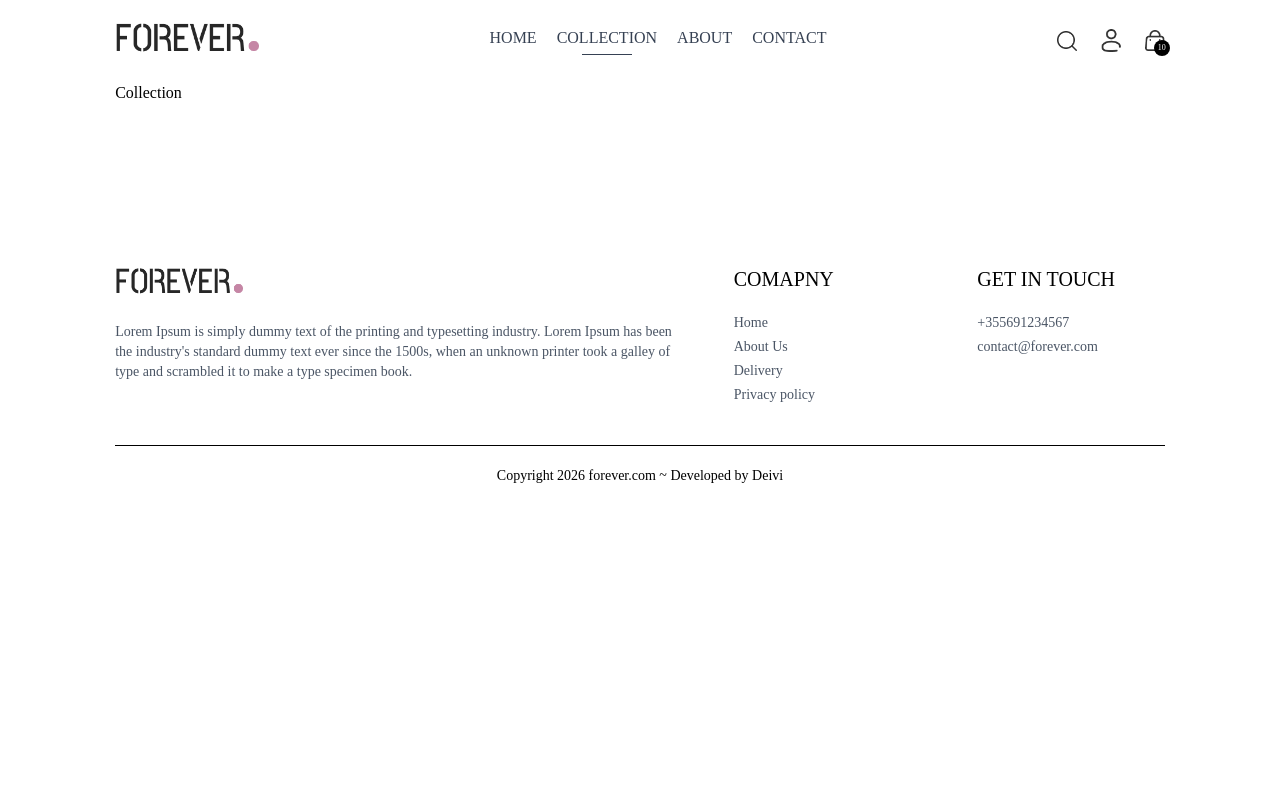
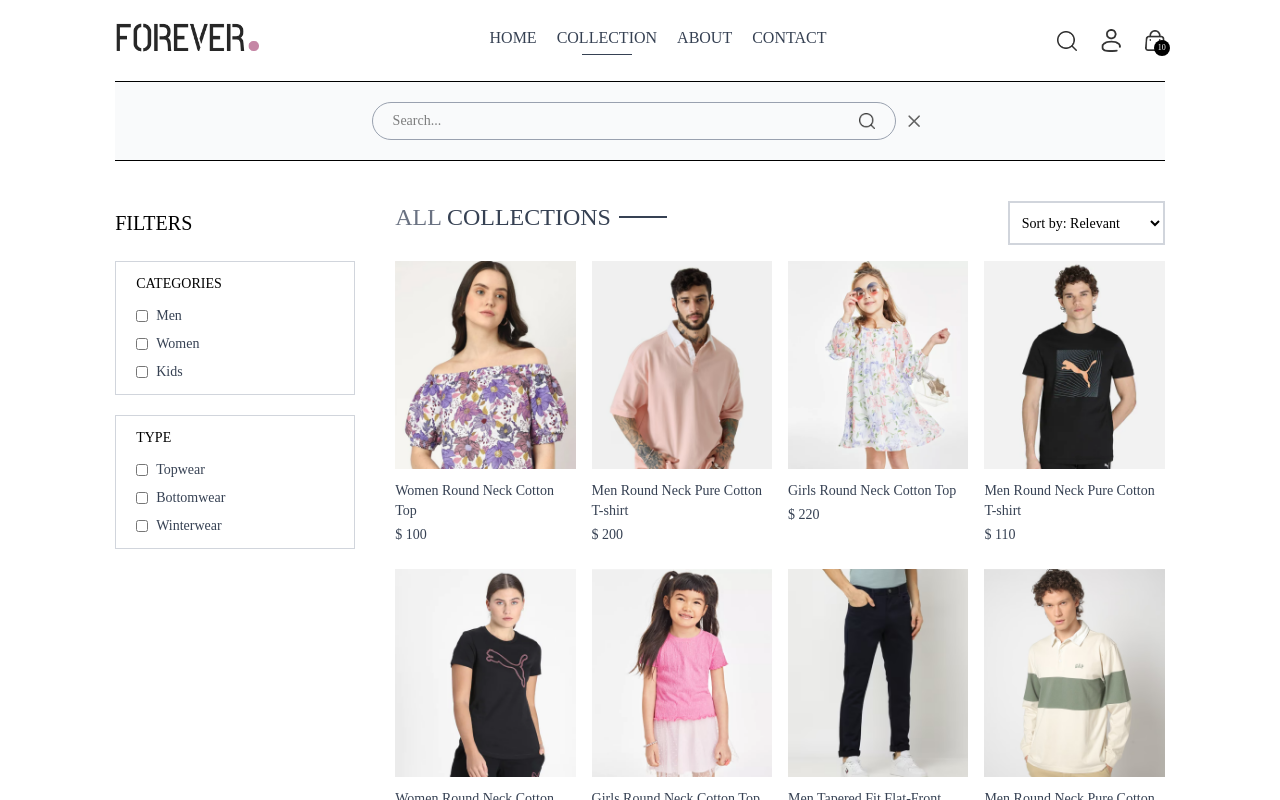
Before and after one commit to deivi313/fullstack_e-commerce_website, a React (Vite) app in the folder frontend/: page /collection in a window 1280 px wide. Both pictures are taken after a click on the picture 1066 px from the left and 40 px from the top of the page. Shown: the top 800 px of the page. Built offline with nearby package versions, Linux system fonts and the light colour scheme.

Commit message:
added the collection page with filters for categories and the search function as well

```diff
--- a/frontend/src/App.jsx
+++ b/frontend/src/App.jsx
@@ -3,12 +3,14 @@
 import { About, Cart, Collection, Contact, Home, Login, Orders, PlaceOrder, Product } from './pages/index'
 import Navbar from './components/Navbar'
 import Footer from './components/Footer'
+import SearchBar from './components/SearchBar'
 
 function App() {
   return (
     <div className='px-4 sm:px-[5vm] md:px-[7vw] lg:px-[9vw]'>
 
       <Navbar />
+      <SearchBar />
 
       <Routes>
 
--- a/frontend/src/components/Navbar.jsx
+++ b/frontend/src/components/Navbar.jsx
@@ -1,10 +1,13 @@
-import React, { useState } from 'react'
+import React, { useContext, useState } from 'react'
 import { assets } from '../assets/frontend_assets/assets'
 import { NavLink, Link } from 'react-router-dom'
+import { ShopContext } from '../context/ShopContext'
 
 const Navbar = () => {
 
   const [visible, setVisible] = useState(false)
+
+  const { setShowSearch } = useContext(ShopContext)
 
   return (
     <div className='flex items-center justify-between py-5 font-medium'>
@@ -39,7 +42,7 @@
 
       <div className='flex items-center gap-6'>
 
-        <img src={assets.search_icon} className='w-5 cursor-pointer' alt="search_icon" />
+        <img onClick={() => setShowSearch(true)} src={assets.search_icon} className='w-5 cursor-pointer' alt="search_icon" />
 
         <div className='group relative'>
           <img src={assets.profile_icon} className='w-5 cursor-pointer' alt="profile_icon" />
--- /dev/null
+++ b/frontend/src/components/SearchBar.jsx
@@ -0,0 +1,33 @@
+import React, { useContext, useEffect, useState } from 'react'
+import { ShopContext } from '../context/ShopContext'
+import { assets } from '../assets/frontend_assets/assets'
+import { useLocation } from 'react-router-dom'
+
+const SearchBar = () => {
+
+  const { search, setSearch, showSearch, setShowSearch } = useContext(ShopContext)
+  const [visible, setVisible] = useState(false)
+  const location = useLocation()
+
+  useEffect(() => {
+    if (location.pathname.includes('collection')) {
+      setVisible(true)
+    } else {
+      setVisible(false)
+    }
+  }, [location])
+
+  return showSearch && visible ? (
+
+    <div className='border-t bg-gray-50 text-center'>
+      <div className='inline-flex items-center justify-center border border-gray-400 px-5 py-2 my-5 mx-3 rounded-full w-3/4 sm:w-1/2'>
+        <input value={search} onChange={(e) => setSearch(e.target.value)} className='flex-1 outline-none bg-inherit text-sm' type="text" placeholder='Search...' />
+        <img className='w-4' src={assets.search_icon} alt="search" />
+      </div>
+      <img onClick={() => setShowSearch(false)} className='inline w-3 cursor-pointer' src={assets.cross_icon} alt="cross_icon" />
+    </div>
+
+  ) : null
+}
+
+export default SearchBar
--- a/frontend/src/context/ShopContext.jsx
+++ b/frontend/src/context/ShopContext.jsx
@@ -1,4 +1,4 @@
-import { createContext } from "react";
+import { createContext, useState } from "react";
 import { products } from "../assets/frontend_assets/assets";
 
 export const ShopContext = createContext()
@@ -7,11 +7,15 @@
 
   const currency = '$';
   const delivery_fee = 10
+  const [search, setSearch] = useState("")
+  const [showSearch, setShowSearch] = useState(false)
+
 
 
   const value = {
 
-    products, currency, delivery_fee
+    products, currency, delivery_fee,
+    search, setSearch, showSearch, setShowSearch,
 
   }
 
--- a/frontend/src/pages/Collection.jsx
+++ b/frontend/src/pages/Collection.jsx
@@ -1,8 +1,147 @@
-import React from 'react'
+import React, { useContext, useEffect, useState } from 'react'
+import { ShopContext } from '../context/ShopContext'
+import { assets } from '../assets/frontend_assets/assets';
+import Title from '../components/Title'
+import ProductItem from '../components/ProductItem'
 
 const Collection = () => {
+
+  const { products, search, showSearch } = useContext(ShopContext);
+  const [showFilter, setShowFilter] = useState(false)
+  const [filterProducts, setFilterProducts] = useState([])
+  const [category, setCategory] = useState([])
+  const [subCategory, setSubCategory] = useState([])
+  const [sortType, setSortType] = useState('relevant')
+
+  const toggleCategory = (e) => {
+    if (category.includes(e.target.value)) {
+      setCategory(prev => prev.filter(item => item !== e.target.value))
+    }
+    else {
+      setCategory(prev => [...prev, e.target.value])
+    }
+  }
+
+  const toggleSubCategory = (e) => {
+    if (subCategory.includes(e.target.value)) {
+      setSubCategory(prev => prev.filter(item => item !== e.target.value))
+    }
+    else {
+      setSubCategory(prev => [...prev, e.target.value])
+    }
+  }
+
+  const applyFilter = () => {
+    let productsCopy = products.slice();
+
+    if (showSearch && search) {
+      productsCopy = productsCopy.filter(item => item.name.toLowerCase().includes(search.toLowerCase()))
+    }
+
+    if (category.length > 0) {
+      productsCopy = productsCopy.filter(item => category.includes(item.category))
+    }
+
+    if (subCategory.length > 0) {
+      productsCopy = productsCopy.filter(item => subCategory.includes(item.subCategory))
+    }
+
+    setFilterProducts(productsCopy)
+  }
+
+  const sortProduct = () => {
+
+    let filterProductsCopy = filterProducts.slice()
+
+    switch (sortType) {
+      case 'low-high':
+        setFilterProducts(filterProductsCopy.sort((a, b) => (a.price - b.price)))
+        break;
+
+      case 'high-low':
+        setFilterProducts(filterProductsCopy.sort((a, b) => (b.price - a.price)))
+        break;
+
+      default:
+        applyFilter();
+        break;
+    }
+  }
+
+  useEffect(() => {
+    applyFilter()
+  }, [category, subCategory, search, showSearch])
+
+
+  useEffect(() => {
+    sortProduct()
+  }, [sortType])
+
+
   return (
-    <div>Collection</div>
+
+    <div className='flex flex-col sm:flex-row gap-1 sm:gap-10 pt-10 border-t'>
+
+      <div className='min-w-40 lg:min-w-60'>
+        {/* filter option */}
+        <p onClick={() => setShowFilter(!showFilter)} className='my-2 text-xl flex items-center cursor-pointer gap-2'>FILTERS
+          <img className={`h-3 sm:hidden ${showFilter ? 'rotate-90' : ''}`} src={assets.dropdown_icon} alt="" />
+        </p>
+
+        <div className={`border border-gray-300 pl-5 py-3 mt-6 ${showFilter ? '' : 'hidden'} sm:block`}>
+          <p className='mb-3 text-sm font-medium'>CATEGORIES</p>
+          <div className='flex flex-col gap-2 text-sm font-light text-gray-700'>
+            <p className='flex gap-2'>
+              <input type="checkbox" className='w-3' value={'Men'} onChange={toggleCategory} /> Men
+            </p>
+            <p className='flex gap-2'>
+              <input type="checkbox" className='w-3' value={'Women'} onChange={toggleCategory} /> Women
+            </p>
+            <p className='flex gap-2'>
+              <input type="checkbox" className='w-3' value={'Kids'} onChange={toggleCategory} /> Kids
+            </p>
+          </div>
+        </div>
+
+
+        <div className={`border border-gray-300 pl-5 py-3 my-5 ${showFilter ? '' : 'hidden'} sm:block`}>
+          <p className='mb-3 text-sm font-medium'>TYPE</p>
+          <div className='flex flex-col gap-2 text-sm font-light text-gray-700'>
+            <p className='flex gap-2'>
+              <input type="checkbox" className='w-3' value={'Topwear'} onChange={toggleSubCategory} />Topwear
+            </p>
+            <p className='flex gap-2'>
+              <input type="checkbox" className='w-3' value={'Bottomwear'} onChange={toggleSubCategory} />Bottomwear
+            </p>
+            <p className='flex gap-2'>
+              <input type="checkbox" className='w-3' value={'Winterwear'} onChange={toggleSubCategory} /> Winterwear
+            </p>
+          </div>
+        </div>
+      </div>
+
+      <div className='flex-1'>
+        <div className='flex justify-between text-base sm:text-2xl mb-4'>
+          <Title text1={'ALL '} text2={'COLLECTIONS'} />
+          {/* sorting products */}
+          <select onChange={(e) => setSortType(e.target.value)} className='border-2 border-gray-300 text-sm px-2'>
+            <option value="relevent">Sort by: Relevant</option>
+            <option value="low-high">Sort by: Low to high</option>
+            <option value="high-low">Sort by: High to low</option>
+          </select>
+        </div>
+
+        <div className='grid grid-cols-2 md:grid-cols-3 lg:grid-cols-4 gap-4 gap-y-6'>
+          {
+            filterProducts.map((item, index) => (
+              <ProductItem key={index} name={item.name} id={item._id} price={item.price} image={item.image} />
+            ))
+          }
+        </div>
+
+      </div>
+
+    </div>
   )
 }
 
```
